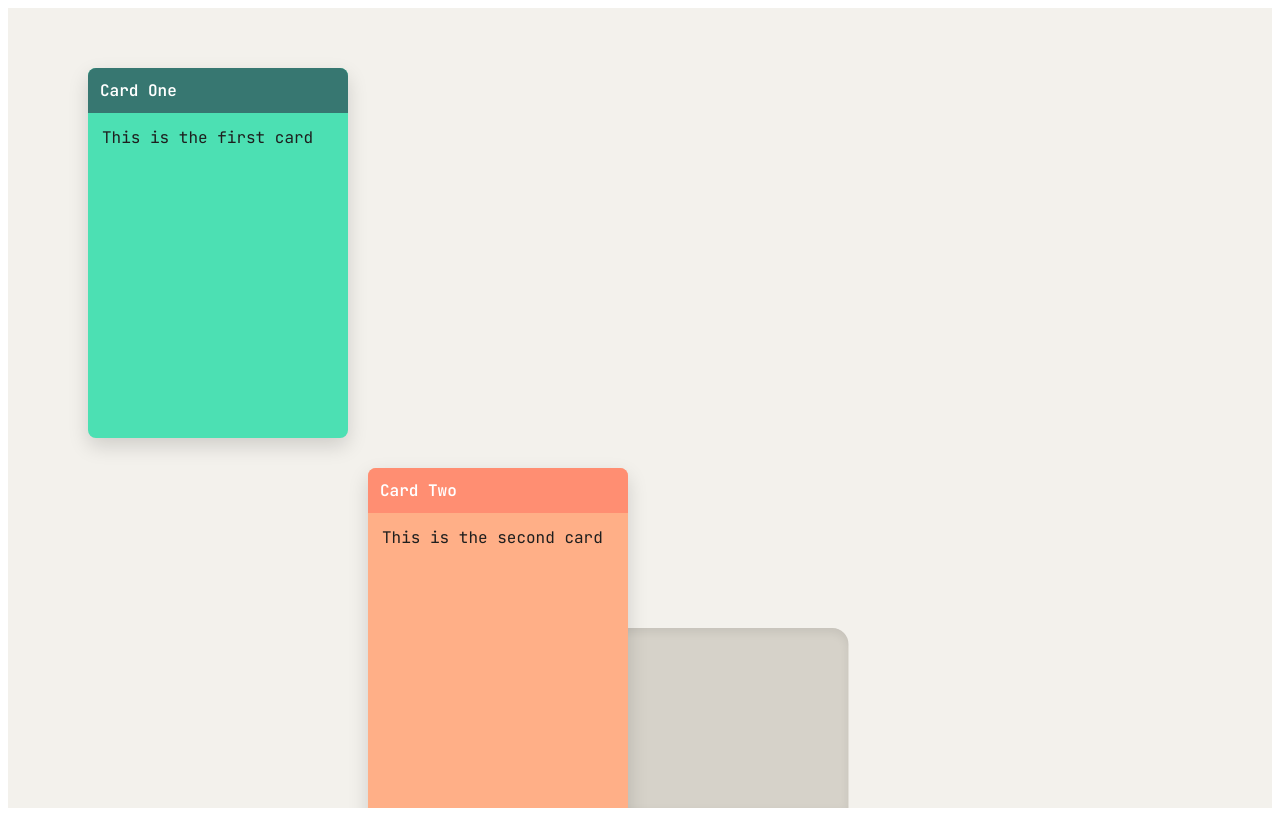
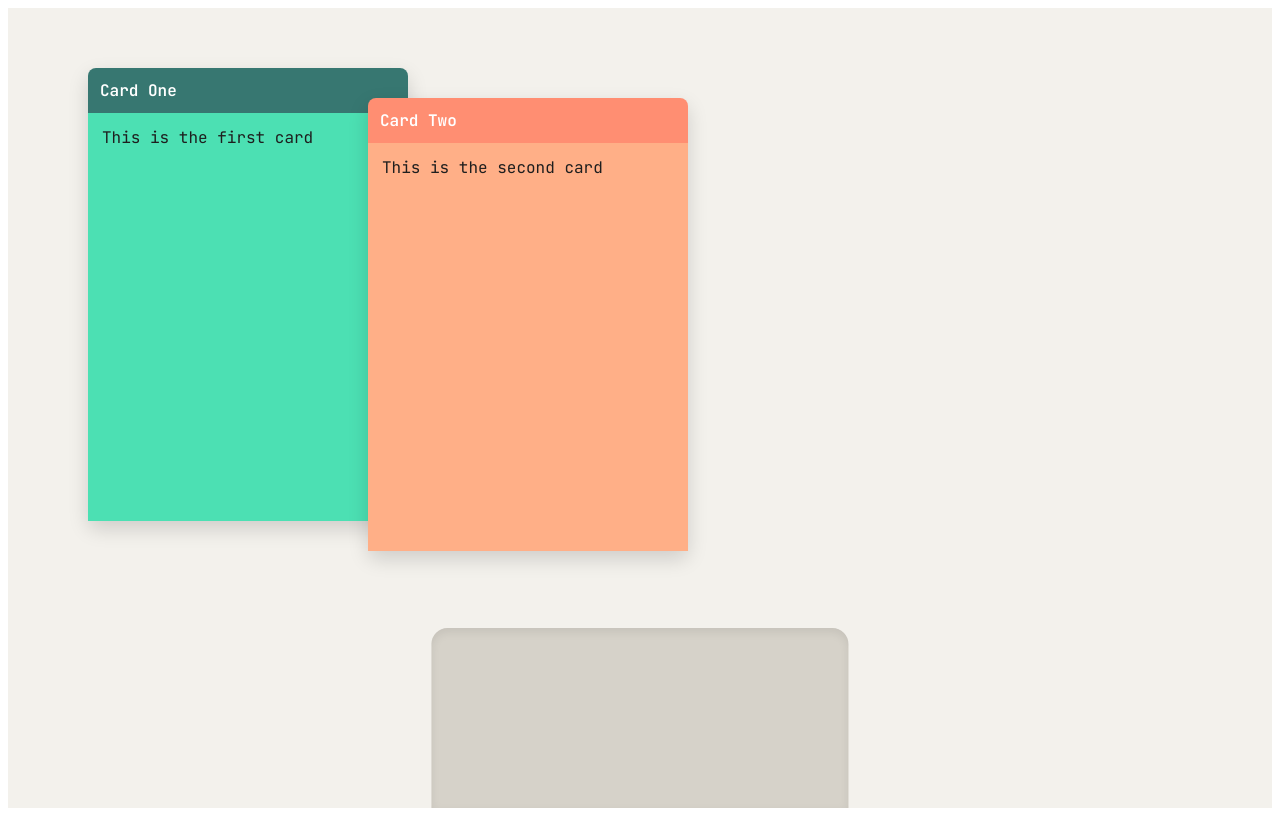
Before and after one commit to AndreiGhita2002/website, a React (Create React App) app: page / in a window 1280 px wide. Built offline with nearby package versions, Linux system fonts and the light colour scheme; a web font is replaced by a local one.

Commit message:
improved feel of cards

```diff
--- a/src/components/DraggableCard.tsx
+++ b/src/components/DraggableCard.tsx
@@ -48,18 +48,16 @@ export function DraggableCard({
     >
       <div
         className={`card ${isOverZone ? "card--collapsed" : ""}`}
-        style={{ backgroundColor: bodyColor }}
+        style={{ backgroundColor: headerColor }}
       >
-        <div
-          className="card-header"
-          style={{ backgroundColor: headerColor }}
-          ref={headerRef}
-        >
+        <div className="card-header" ref={headerRef}>
           {title}
         </div>
 
         {!isOverZone && (
-          <div className="card-body">
+          <div className="card-body"
+               style={{ backgroundColor: bodyColor }}
+          >
             {children}
           </div>
         )}
--- a/src/styles/draggableCard.css
+++ b/src/styles/draggableCard.css
@@ -1,6 +1,7 @@
 .card {
-    width: 260px;
-    height: 370px; /* A4-ish */
+    position: absolute;
+    width: clamp(200px, 30vw, 320px);
+    aspect-ratio: 210 / 297; /* true A4 */
     border-radius: 8px;
     box-shadow: 0 8px 20px rgba(0, 0, 0, 0.15);
     /*transition: transform 0.25s ease, height 0.25s ease;*/
@@ -30,7 +31,7 @@
 
 /* Collapsed (inside tray) */
 .card--collapsed {
-    height: 64px;
-    width: 200px;
+    width: clamp(40px, 6vw, 64px);
+    aspect-ratio: 210 / 297; /* true A4 */
     box-shadow: 0 4px 10px rgba(0, 0, 0, 0.12);
 }
```
Also changed, not shown: public/stones.png (renamed from public/PavingStones092_1K-PNG_Color.png).
